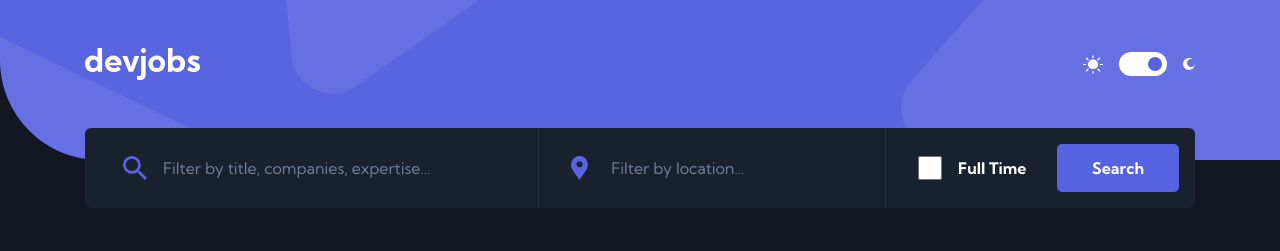
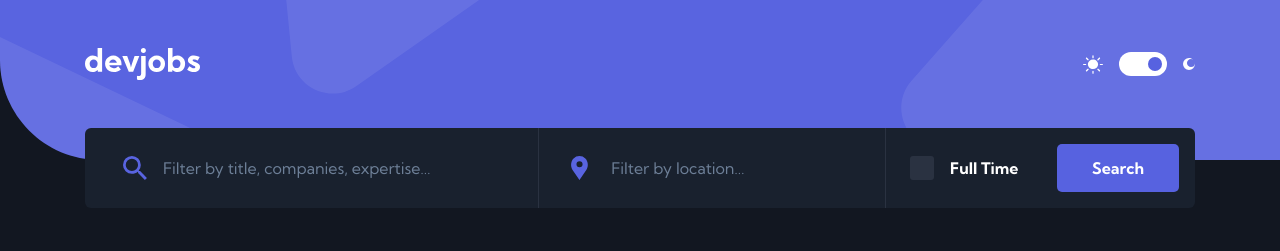
Before and after one commit to crsimpson5/devjobs-web-app, a Next.js app: page / in a window 1280 px wide. Shown: the top 251 px of the page. Built offline with nearby package versions, Linux system fonts and the light colour scheme.

Commit message:
Add custom checkbox

```diff
--- a/pages/index.js
+++ b/pages/index.js
@@ -96,15 +96,16 @@ export default function Home() {
             />
           </div>
           <div className="search__options | show-md">
-            <div className="checkbox">
+            <label className="checkbox" htmlFor="full-time-only">
               <input
                 type="checkbox"
                 id="full-time-only"
                 checked={fullTimeOnly}
                 onChange={() => setFullTimeOnly((prev) => !prev)}
               />
-              <label htmlFor="full-time-only">Full Time</label>
-            </div>
+              <span className="checkbox__box"></span>
+              Full Time
+            </label>
             <button className="button" onClick={handleSearch} data-size="small">
               Search
             </button>
--- a/styles/_components.scss
+++ b/styles/_components.scss
@@ -85,7 +85,7 @@ body[data-theme="dark"] {
     gap: 0.625rem;
     align-items: center;
     justify-content: flex-end;
-    padding-inline: 2rem 0.625rem;
+    padding-inline: 1.5rem 0.625rem;
     flex: 0 0;
 
     @media only screen and (min-width: 45em) {
@@ -132,24 +132,38 @@ body[data-theme="dark"] {
 }
 
 .checkbox {
+  position: relative;
   display: inline-flex;
   align-items: center;
+  cursor: pointer;
+  color: var(--body-color);
+  user-select: none;
+  font-weight: bold;
 
-  input[type="checkbox"] {
-    cursor: pointer;
-    margin: 0;
+  input {
+    position: absolute;
+    opacity: 0;
+    width: 0;
+    height: 0;
+  }
+
+  &__box {
     width: 1.5rem;
-    height: 1.5rem;
+    aspect-ratio: 1;
+    margin-right: 1rem;
     border-radius: 0.1875rem;
-    accent-color: var(--violet-400);
+    background-color: var(--accent);
+    background-repeat: no-repeat;
+    background-position: center;
+  }
 
-    + label {
-      cursor: pointer;
-      color: var(--body-color);
-      padding-left: 1em;
-      user-select: none;
-      font-weight: bold;
-    }
+  &:hover :not(input:checked) ~ &__box {
+    background-color: var(--accent-light);
+  }
+
+  input:checked ~ &__box {
+    background-color: var(--primary-color);
+    background-image: url("/images/icons/icon-check.svg");
   }
 }
 
```
